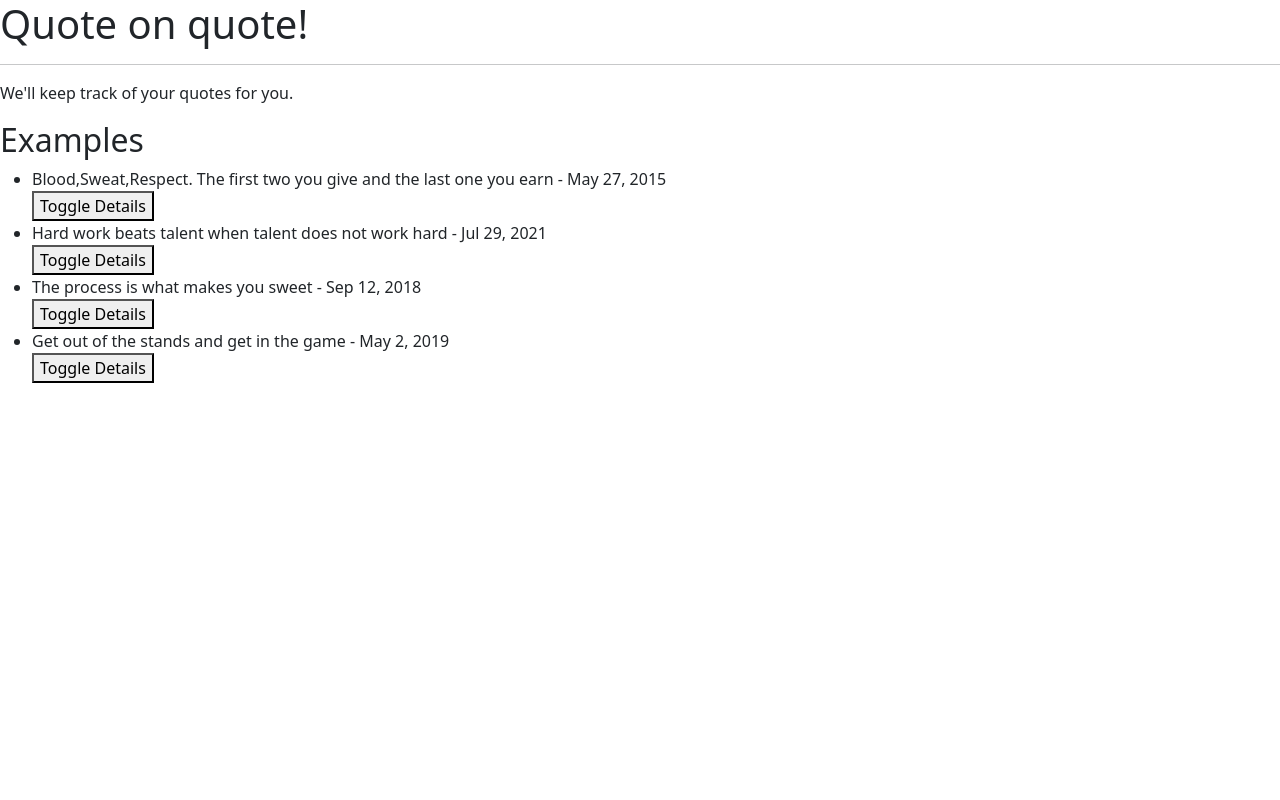
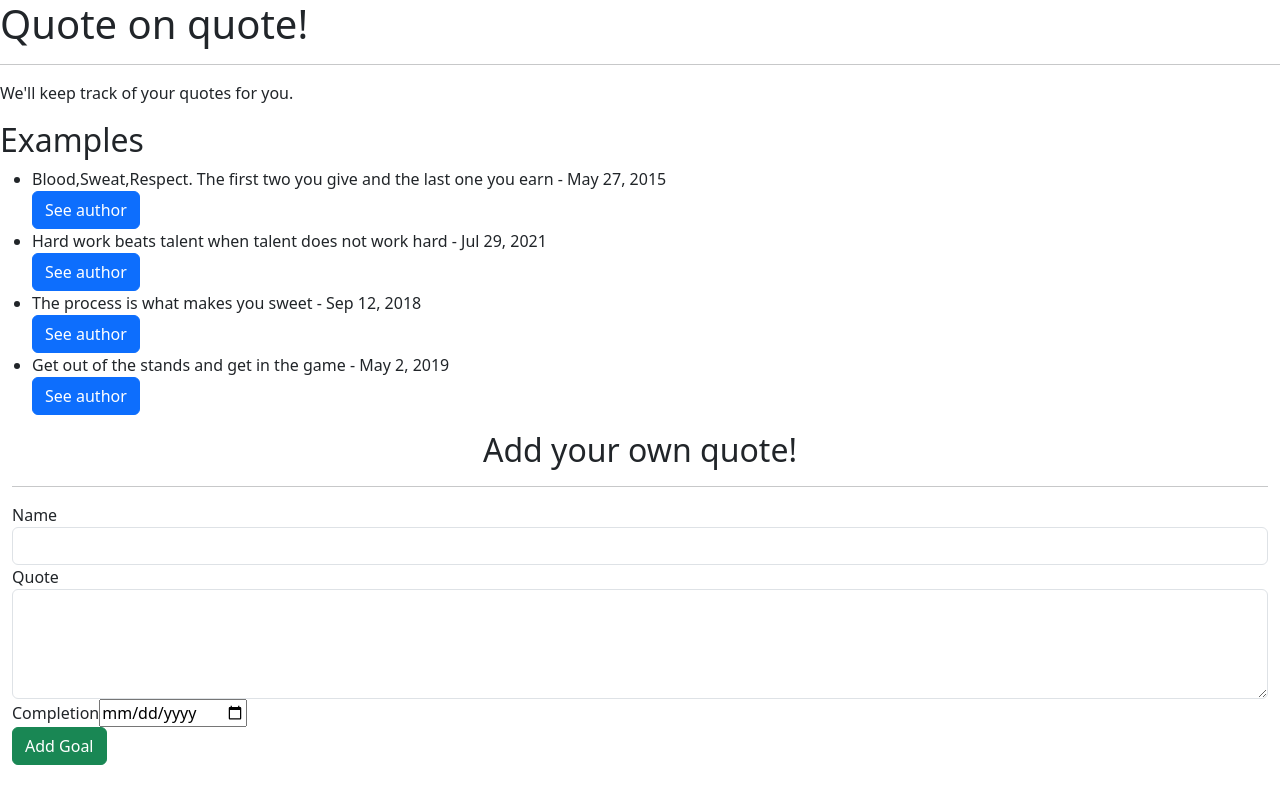
Before and after one commit to Cian747/quote-app, an Angular app: page / in a window 1280 px wide. Built offline with nearby package versions, Linux system fonts and the light colour scheme.

Commit message:
added submit feature

```diff
--- a/src/app/app.module.ts
+++ b/src/app/app.module.ts
@@ -1,5 +1,6 @@
 import { NgModule } from '@angular/core';
 import { BrowserModule } from '@angular/platform-browser';
+import { FormsModule } from '@angular/forms';
 
 import { AppRoutingModule } from './app-routing.module';
 import { AppComponent } from './app.component';
@@ -16,7 +17,8 @@ import { QuoteFormComponent } from './quote-form/quote-form.component';
   ],
   imports: [
     BrowserModule,
-    AppRoutingModule
+    AppRoutingModule,
+    FormsModule
   ],
   providers: [],
   bootstrap: [AppComponent]
--- a/src/app/quote-form/quote-form.component.html
+++ b/src/app/quote-form/quote-form.component.html
@@ -1 +1,24 @@
-<p>quote-form works!</p>
+<div class="container-fluid">
+    <h2 class="text-center">Add your own quote!</h2>
+    <hr>
+    <form (ngSubmit)='submitQuote()' #quoteForm = 'ngForm'>
+        <div class="form-group">
+
+            <label for="name">Name</label>
+            <input type="text" required class="form-control" id="name" >
+
+        </div>
+        <div class="form-group">
+
+            <label for="description">Quote</label>
+            <textarea class="form-control" id="description" rows="4" required></textarea>
+
+        </div>
+        <div class="form-group">
+            <label for="complete">Completion</label>
+            <input type='date' id="complete" required>
+
+        </div>
+        <button type="submit" class="btn btn-success">Add Goal</button>
+    </form>
+  </div>
--- a/src/app/quote-form/quote-form.component.ts
+++ b/src/app/quote-form/quote-form.component.ts
@@ -1,5 +1,5 @@
-import { Component, OnInit } from '@angular/core';
-
+import { Component, OnInit,Output,EventEmitter } from '@angular/core';
+import{ Quote } from '../quote'
 @Component({
   selector: 'app-quote-form',
   templateUrl: './quote-form.component.html',
@@ -7,6 +7,13 @@ import { Component, OnInit } from '@angular/core';
 })
 export class QuoteFormComponent implements OnInit {
 
+  newQuote = new Quote(0,"","",0,0,new Date());
+  @Output() addQuote = new EventEmitter<Quote>();
+
+  submitQuote(){
+this.addQuote.emit(this.newQuote);
+  }
+
   constructor() { }
 
   ngOnInit(): void {
--- a/src/app/quote/quote.component.html
+++ b/src/app/quote/quote.component.html
@@ -5,9 +5,11 @@
 <ul>
   <li *ngFor='let quote of quotes; let i = index'>
     {{quote.words}} - {{quote.completeDate | date}} <br>
-    <button (click)='toggleDetails(i)'>Toggle Details</button>
+    <button (click)='toggleDetails(i)' class="btn btn-primary">See author</button>
     <app-quote-detail *ngIf='quote.showName' [name]='quote' (isComplete)='completeGoal($event,i)' (myLike)='addLike($event,i)' (yourLike) ='addNotLike($event,i)'>
     </app-quote-detail>
   </li>
 </ul>
 <p *ngIf='quotes.length > 5'> There's room for more.</p>
+
+<app-quote-form (addQuote) = 'addNewQuote($event)'></app-quote-form>
--- a/src/app/quote/quote.component.ts
+++ b/src/app/quote/quote.component.ts
@@ -35,7 +35,12 @@ export class QuoteComponent implements OnInit {
      if(yourLike)
      this.quotes[index].dislikes++;
    }
-
+   addNewQuote(quote:any){
+    let goalLength = this.quotes.length;
+    quote.id = goalLength+1;
+    quote.completeDate = new Date(quote.completeDate)
+    this.quotes.push(quote)
+  }
   constructor() { }
 
   ngOnInit(): void {
```
